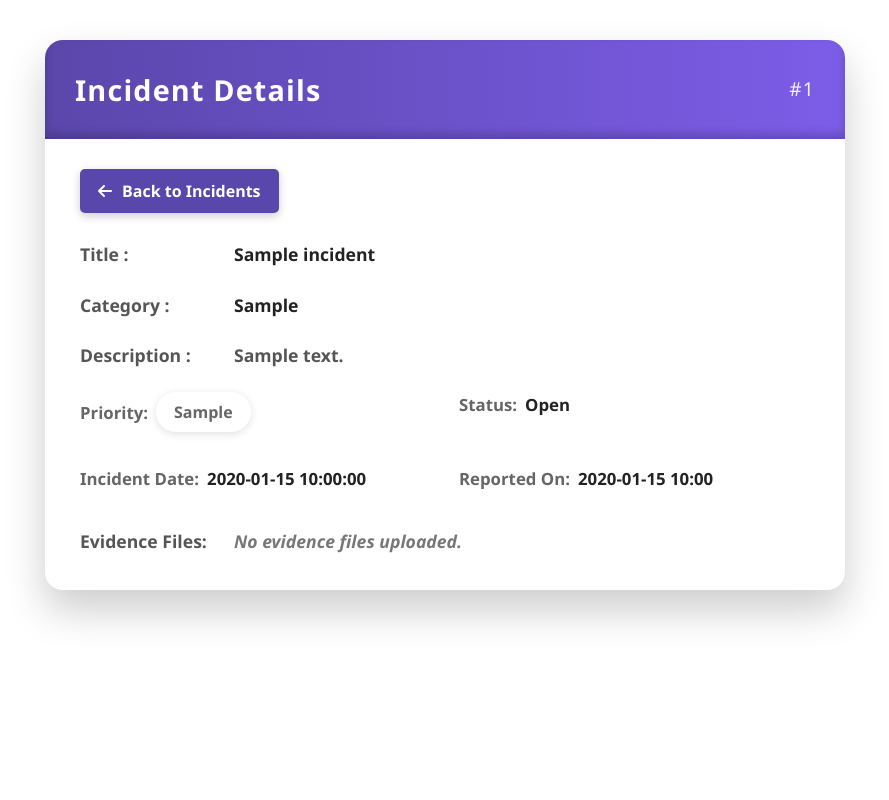
After one commit to sanjana169/cybersecurity, a PHP site: page /users/view_incident.php?id=1 in a window 1280 px wide. The commit adds this page. Shown: the whole page, without its empty margins (195-1084 px from the left). Run offline with PHP 8.4, Linux system fonts and the light colour scheme; the visitor is signed in with stand-in values (Sample User, id 1); tables that the repository leaves empty or names only in its code hold one stand-in row (values such as "Sample post").

Commit message:
Add files via upload

```diff
--- a/connect.php
+++ b/connect.php
@@ -1,7 +1,7 @@
 <?php
 $servername = "localhost";
-$username = "root";
-$password = "";
+$username = "root";       // default for XAMPP/WAMP
+$password = "";           // default is empty
 $dbname = "cybersecurity";
 
 // Create connection
--- /dev/null
+++ b/users/view_incident.php
@@ -0,0 +1,304 @@
+<?php
+session_start();
+if (!isset($_SESSION['user'])) {
+    header("Location: ../index.php");
+    exit;
+}
+
+include('../connect.php');
+
+$incidentId = isset($_GET['id']) ? (int)$_GET['id'] : 0;
+
+$sql = "SELECT * FROM incidents WHERE id = $incidentId";
+$result = mysqli_query($conn, $sql);
+
+if (!$result || mysqli_num_rows($result) == 0) {
+    echo "<h3>Incident not found.</h3>";
+    exit;
+}
+
+$incident = mysqli_fetch_assoc($result);
+?>
+
+<!DOCTYPE html>
+<html lang="en">
+<head>
+<meta charset="UTF-8" />
+<title>Incident Details - #<?php echo $incident['id']; ?></title>
+<link href="https://cdn.jsdelivr.net/npm/bootstrap@5.3.3/dist/css/bootstrap.min.css" rel="stylesheet" />
+<link rel="stylesheet" href="https://cdnjs.cloudflare.com/ajax/libs/font-awesome/6.4.0/css/all.min.css" />
+<style>
+  /* Gradient background */
+  body {
+
+    min-height: 100vh;
+    font-family: 'Segoe UI', Tahoma, Geneva, Verdana, sans-serif;
+    color: #333;
+    display: flex;
+    justify-content: center;
+    align-items: flex-start;
+    padding: 40px 15px;
+  }
+  .container-incident {
+    background: #fff;
+    border-radius: 18px;
+    max-width: 800px;
+    width: 100%;
+    box-shadow: 0 20px 40px rgba(0,0,0,0.2);
+    overflow: hidden;
+    animation: fadeInUp 0.8s ease forwards;
+  }
+
+  @keyframes fadeInUp {
+    from {
+      opacity: 0;
+      transform: translateY(40px);
+    }
+    to {
+      opacity: 1;
+      transform: translateY(0);
+    }
+  }
+
+  header {
+    background: linear-gradient(90deg, #5a47ab, #7c5de8);
+    padding: 28px 30px;
+    color: white;
+    font-weight: 700;
+    font-size: 1.8rem;
+    display: flex;
+    justify-content: space-between;
+    align-items: center;
+    letter-spacing: 0.04em;
+    box-shadow: inset 0 -5px 10px rgba(0,0,0,0.2);
+  }
+  header .incident-id {
+    font-size: 1.2rem;
+    opacity: 0.9;
+    font-weight: 400;
+  }
+
+  main {
+    padding: 30px 35px;
+  }
+
+  .field-label {
+    font-weight: 600;
+    margin-bottom: 6px;
+    display: flex;
+    align-items: center;
+    gap: 8px;
+    font-size: 1.1rem;
+    color: #555;
+  }
+  .field-label i {
+    color: #7c5de8;
+  }
+
+  .field-content {
+    font-size: 1.1rem;
+    line-height: 1.5;
+    color: #222;
+  }
+
+  .description-box {
+    background: #f9f9fb;
+    padding: 18px 20px;
+    border-radius: 12px;
+    font-size: 1rem;
+    color: #444;
+    white-space: pre-wrap;
+    box-shadow: inset 0 0 6px rgba(124,93,232,0.15);
+    margin-bottom: 25px;
+  }
+
+  .badge-priority {
+    font-weight: 700;
+    padding: 8px 18px;
+    border-radius: 50px;
+    font-size: 1rem;
+    box-shadow: 0 2px 8px rgba(0,0,0,0.12);
+    user-select: none;
+  }
+  .badge-priority.high {
+    background: #e53e3e;
+    color: white;
+    text-shadow: 0 1px 2px rgba(0,0,0,0.25);
+  }
+  .badge-priority.medium {
+    background: #f6ad55;
+    color: #4a3c0b;
+    text-shadow: 0 1px 2px rgba(255,255,255,0.3);
+  }
+  .badge-priority.low {
+    background: #48bb78;
+    color: white;
+    text-shadow: 0 1px 2px rgba(0,0,0,0.25);
+  }
+
+  .info-grid {
+    display: grid;
+    grid-template-columns: repeat(auto-fit, minmax(230px, 1fr));
+    gap: 28px;
+    margin-bottom: 30px;
+  }
+
+  .info-item {
+    font-size: 1.05rem;
+  }
+
+  .info-label {
+    font-weight: 600;
+    color: #666;
+    margin-bottom: 6px;
+    display: flex;
+    align-items: center;
+    gap: 8px;
+  }
+  .info-label i {
+    color: #7c5de8;
+  }
+  .info-value {
+    color: #222;
+  }
+
+  .evidence-list {
+    list-style: none;
+    padding-left: 0;
+    margin:0;
+  }
+  .evidence-list li {
+    /*margin-bottom: 14px;*/
+  }
+  .evidence-list a {
+    color: #7c5de8;
+    font-weight: 600;
+    text-decoration: none;
+    display: flex;
+    align-items: center;
+    gap: 10px;
+    border-radius: 10px;
+    padding: 8px 12px;
+    transition: background 0.3s ease, color 0.3s ease;
+    box-shadow: 0 3px 6px rgba(124, 93, 232, 0.15);
+  }
+  .evidence-list a:hover {
+    background: #7c5de8;
+    color: #fff;
+    box-shadow: 0 6px 16px rgba(124, 93, 232, 0.4);
+  }
+  .evidence-list i.fa-file-arrow-up {
+    font-size: 1.3rem;
+  }
+
+  .btn-back {
+
+    margin-bottom: 28px;
+    font-weight: 600;
+    color: #fff;
+    background: #5a47ab;
+    border: none;
+    padding: 10px 18px;
+    border-radius: 5px;
+    box-shadow: 0 3px 10px rgba(0,0,0,0.2);
+    display: inline-flex;
+    align-items: center;
+    gap: 10px;
+    transition: background 0.3s ease;
+    text-decoration: none;
+  }
+  .btn-back:hover {
+    background: #7c5de8;
+    text-decoration: none;
+    color: #fff;
+  }
+  .field-label b{
+    width: 20%;
+  }
+</style>
+</head>
+<body>
+
+<div class="container-incident">
+    <header>
+        Incident Details
+        <span class="incident-id">#<?php echo $incident['id']; ?></span>
+    </header>
+
+    <main>
+        <div>
+            <a href="users.php" class="btn-back"><i class="fa fa-arrow-left"></i> Back to Incidents</a>
+</div>
+
+
+        <div class="field-label mb-4"><b>Title :</b>
+            <div class="field-content"><?php echo htmlspecialchars($incident['title']); ?></div>
+        </div>
+
+        <div class="field-label mb-4"><b> Category : </b>
+    <div class="field-content "><?php echo htmlspecialchars($incident['category']); ?></div>
+        </div>
+
+
+        <div class="field-label mb-4"><b> Description :</b>
+         <div class=""><?php echo nl2br(htmlspecialchars($incident['description'])); ?></div>
+        </div>
+
+
+        <div class="info-grid">
+            <div class="info-item">
+                <div class="info-label"><b> Priority:</b>
+             <?php
+                $priorityClass = strtolower($incident['priority']);
+                ?>
+                <div class="badge-priority <?php echo $priorityClass; ?>">
+                    <?php echo htmlspecialchars($incident['priority']); ?>
+                </div>
+            </div>
+
+            </div>
+
+            <div class="info-item">
+                <div class="info-label"><b> Status:</b>
+            <div class="info-value"><?php echo htmlspecialchars($incident['status']); ?></div>
+            </div>
+
+            </div>
+
+            <div class="info-item">
+                <div class="info-label"><b> Incident Date:</b>
+            <div class="info-value"><?php echo htmlspecialchars($incident['incident_date']); ?></div>
+            </div>
+
+            </div>
+
+            <div class="info-item">
+                <div class="info-label"><b> Reported On: </b>
+            <div class="info-value"><?php echo date('Y-m-d H:i', strtotime($incident['created_at'])); ?></div>
+            </div>
+
+            </div>
+        </div>
+
+        <div class="field-label"><b> Evidence Files:</b>
+            <?php
+        $files = json_decode($incident['evidence_files'], true);
+        if ($files && is_array($files) && count($files) > 0) {
+            echo "<ul class='evidence-list'>";
+            foreach ($files as $file) {
+                $fileName = basename($file);
+                echo "<li><a href='$file' target='_blank' rel='noopener noreferrer'><i class='fa fa-file-arrow-up'></i> $fileName</a></li>";
+            }
+            echo "</ul>";
+        } else {
+            echo "<p style='font-style: italic; color: #777;margin:0;'>No evidence files uploaded.</p>";
+        }
+        ?>
+        </div>
+
+    </main>
+</div>
+
+<script src="https://cdn.jsdelivr.net/npm/bootstrap@5.3.3/dist/js/bootstrap.bundle.min.js"></script>
+</body>
+</html>
```
Also changed, not shown: users/users.php (+9 -9 lines), users/uploads/1748179490_Screenshot_2025-05-24_124724.png (added), users/uploads/1748179762_capture1.jpg (added), users/uploads/1748179856_p6ss.jpg (added), 2 other files.
